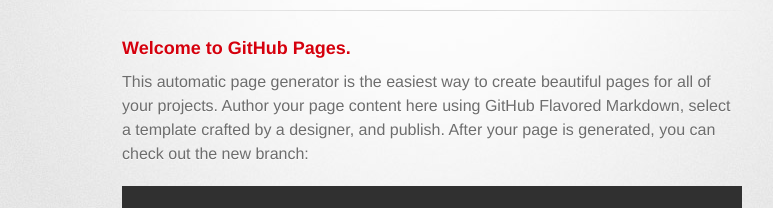
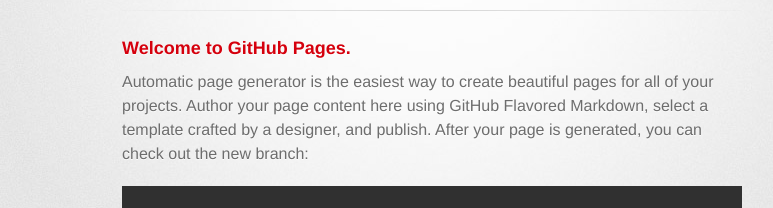
Before and after one commit to drmoodle/drmoodle.github.io, a plain HTML site: page index.html in a window 1280 px wide. Shown: the part 205-413 px from the top of the page, without its empty margins (208-981 px from the left). Drawn offline with Linux system fonts and the light colour scheme; a web font is replaced by a local one.

Commit message:
Changed description

```diff
--- a/index.html
+++ b/index.html
@@ -32,7 +32,7 @@
           <h3>
 <a name="welcome-to-github-pages" class="anchor" href="#welcome-to-github-pages"><span class="octicon octicon-link"></span></a>Welcome to GitHub Pages.</h3>
 
-<p>This automatic page generator is the easiest way to create beautiful pages for all of your projects. Author your page content here using GitHub Flavored Markdown, select a template crafted by a designer, and publish. After your page is generated, you can check out the new branch:</p>
+<p>Automatic page generator is the easiest way to create beautiful pages for all of your projects. Author your page content here using GitHub Flavored Markdown, select a template crafted by a designer, and publish. After your page is generated, you can check out the new branch:</p>
 
 <pre><code>$ cd your_repo_root/repo_name
 $ git fetch origin
```
